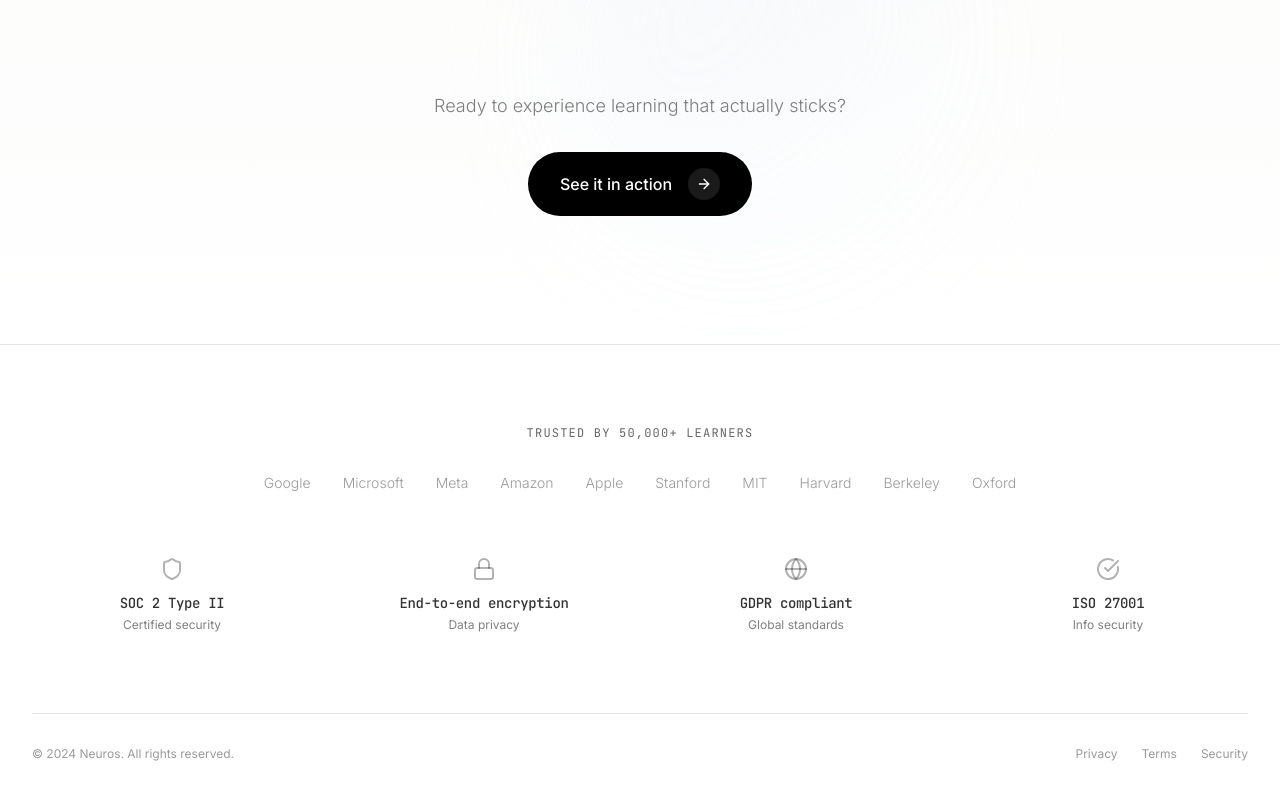
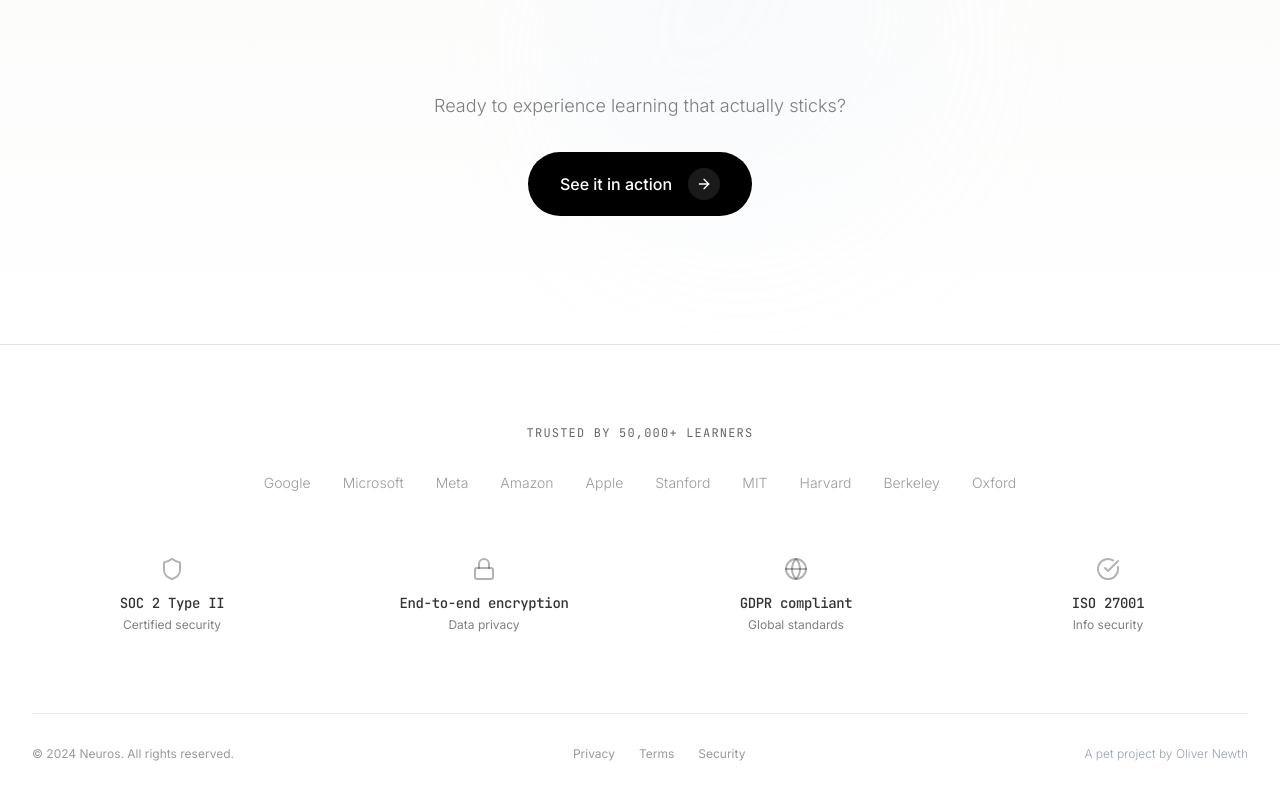
Before and after one commit to n3wth/neuros, a Next.js app: page / in a window 1280 px wide. Shown: the part 2157-2957 px from the top of the page. Built offline with nearby package versions, Linux system fonts and the light colour scheme; no server answers; a web font is replaced by a local one.

Commit message:
feat: link footer attribution to newth.ai (#47)
Updates footer attribution with link to newth.ai

```diff
--- a/components/landing/trust-indicators.tsx
+++ b/components/landing/trust-indicators.tsx
@@ -3,6 +3,7 @@
 import { motion, useInView } from 'framer-motion'
 import { useRef } from 'react'
 import { Shield, Lock, Globe, CheckCircle } from 'lucide-react'
+import Link from 'next/link'
 
 export default function TrustIndicators() {
   const ref = useRef(null)
@@ -76,9 +77,21 @@ export default function TrustIndicators() {
               © 2024 Neuros. All rights reserved.
             </p>
             <div className="flex gap-6">
-              <a href="/privacy" className="text-xs text-black/40 hover:text-black/60">Privacy</a>
-              <a href="/terms" className="text-xs text-black/40 hover:text-black/60">Terms</a>
-              <a href="/security" className="text-xs text-black/40 hover:text-black/60">Security</a>
+              <Link href="/privacy" className="text-xs text-black/40 hover:text-black/60">Privacy</Link>
+              <Link href="/terms" className="text-xs text-black/40 hover:text-black/60">Terms</Link>
+              <Link href="/security" className="text-xs text-black/40 hover:text-black/60">Security</Link>
+            </div>
+
+            <div className="text-xs text-gray-400 font-light">
+              A pet project by{' '}
+              <a
+                href="https://newth.ai"
+                target="_blank"
+                rel="noopener noreferrer"
+                className="text-gray-400 font-light hover:text-gray-600 transition-colors"
+              >
+                Oliver Newth
+              </a>
             </div>
           </div>
         </div>
```
Also changed, not shown: 1 other file (tests, documents, lock files or other folders).
